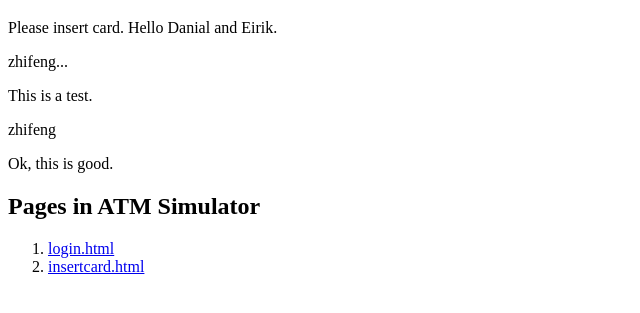
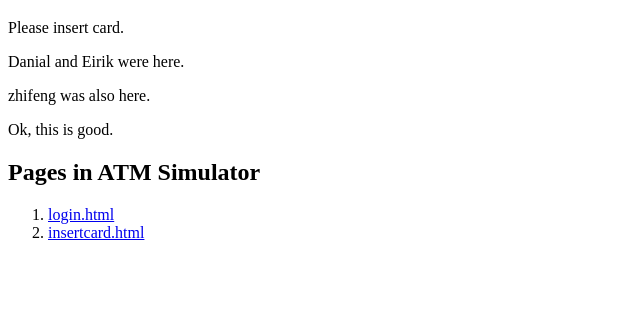
Before and after one commit to eirikhanssen/atmsim, a plain HTML site: page index.html in a window 1280 px wide. Shown: the part 61-374 px from the top of the page, without its empty margins (0-640 px from the left). Drawn offline with Linux system fonts and the light colour scheme.

Commit message:
change text in index page

```diff
--- a/index.html
+++ b/index.html
@@ -7,11 +7,9 @@
 
 <h1>Welcome to Meccano ATMs</h1>
 
-<p>Please insert card. Hello Danial and Eirik.</p>
-
-<p>zhifeng...</p>
-<p>This is a test.</p>
-<p>zhifeng</p>
+<p>Please insert card.</p>
+<p>Danial and Eirik were here.</p>
+<p>zhifeng was also here.</p>
 <p>Ok, this is good.</p>
 
 <h2>Pages in ATM Simulator</h2>
```
